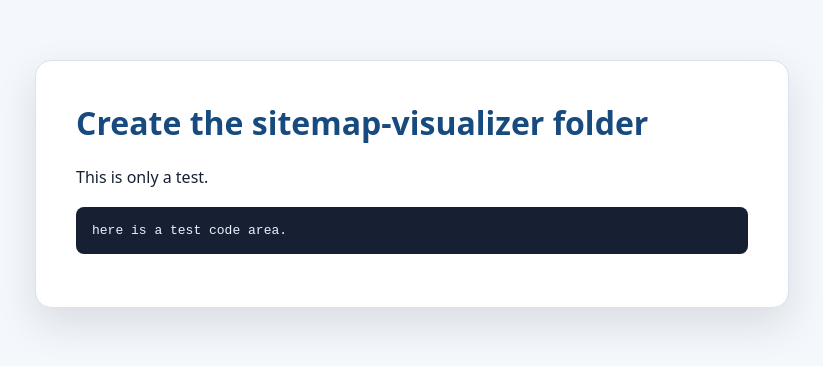
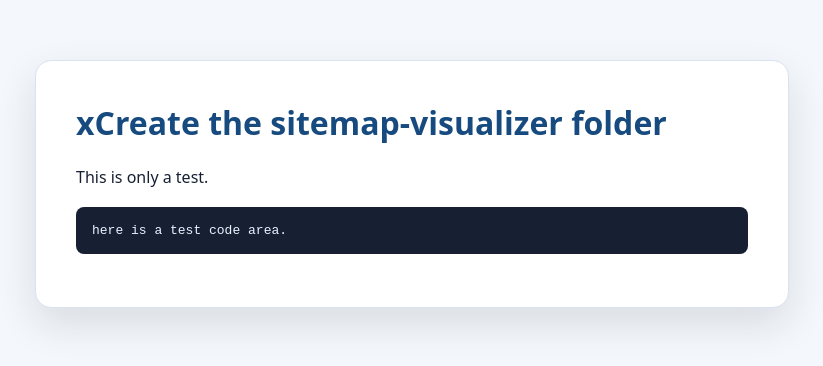
Before and after one commit to BrintMontgomery/sitemap-visualizer, a plain HTML site: page index.html in a window 1280 px wide. Shown: the part 216-582 px from the top of the page, without its empty margins (228-1051 px from the left). Drawn offline with Linux system fonts and the light colour scheme; files that its build step writes are made by us from their sources.

Commit message:
Mark test heading with x

```diff
--- a/index.html
+++ b/index.html
@@ -8,7 +8,7 @@
 </head>
 <body>
   <main>
-    <h1>Create the sitemap-visualizer folder</h1>
+    <h1>xCreate the sitemap-visualizer folder</h1>
     <p>This is only a test.</p>
     <pre><code>here is a test code area.</code></pre>
   </main>
```
